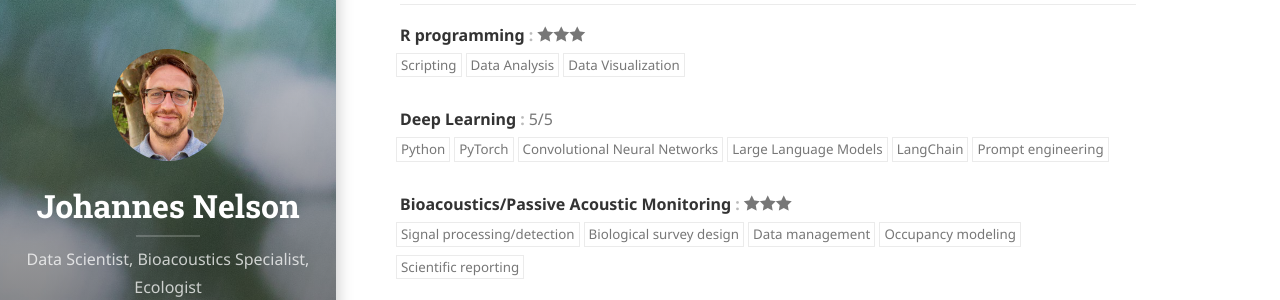
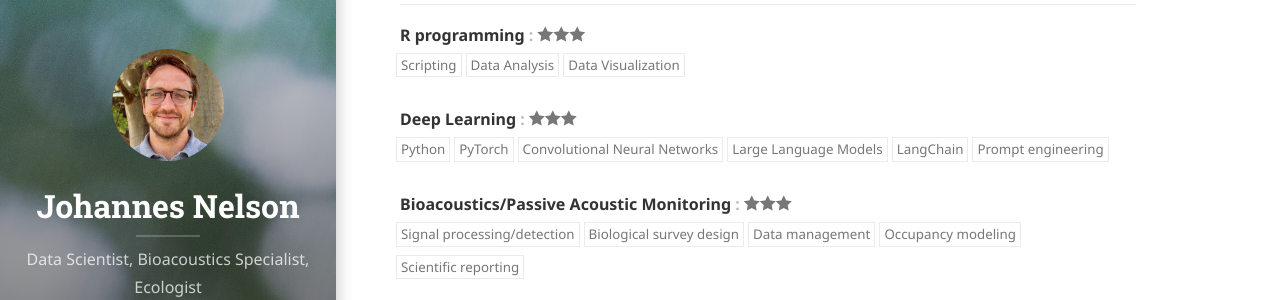
Before and after one commit to johannesnelson/johannesnelson.github.io, a Jekyll site: the page built from resume.md, in a window 1280 px wide and 900 px high, scrolled down 2772 px. Shown: the part 152-452 px from the top of the window. Built offline with Jekyll 4.4.1, drawn with Linux system fonts in a browser that asks for light colours; cached includes are drawn as plain includes; nearby versions of some CDN libraries; some web fonts are replaced; library files that are not in the unit come from our copies.

```diff
--- a/_data/resume.yml
+++ b/_data/resume.yml
@@ -121,7 +121,7 @@ skills:
       - "Data Analysis"
       - "Data Visualization"
   - name: "Deep Learning"
-    level: "5/5"
+    level: "3/3"
     keywords:
       - "Python"
       - "PyTorch"
```
Also changed, not shown: assets/icons/favicon.ico, assets/icons/favicon1.ico (added).
